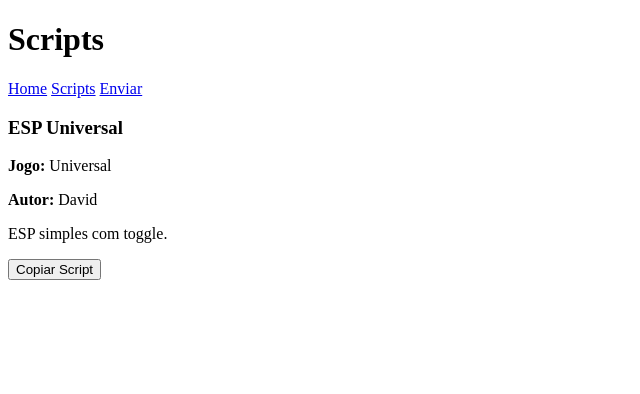
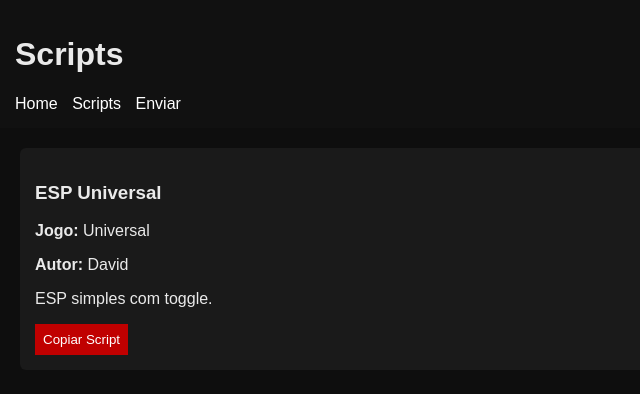
Before and after one commit to Anonimo-666777/An-nimo-666777.github.io, a plain HTML site: page scripts.html in a window 1280 px wide. Shown: the whole page, without its empty margins (0-640 px from the left). Drawn offline with Linux system fonts and the light colour scheme; files that its build step writes are made by us from their sources; files whose address does not match are found by name.

Commit message:
Atualizar o style.css

```diff
--- a/style.css
+++ b/style.css
@@ -1 +1,36 @@
-sei lá
+body {
+  background: #0e0e0e;
+  color: #eaeaea;
+  font-family: Arial, sans-serif;
+  margin: 0;
+}
+
+header {
+  background: #111;
+  padding: 15px;
+}
+
+nav a {
+  color: #fff;
+  margin-right: 10px;
+  text-decoration: none;
+}
+
+main {
+  padding: 20px;
+}
+
+.card {
+  background: #1a1a1a;
+  padding: 15px;
+  margin-bottom: 15px;
+  border-radius: 6px;
+}
+
+button {
+  background: #c00000;
+  color: white;
+  border: none;
+  padding: 8px;
+  cursor: pointer;
+}
```
